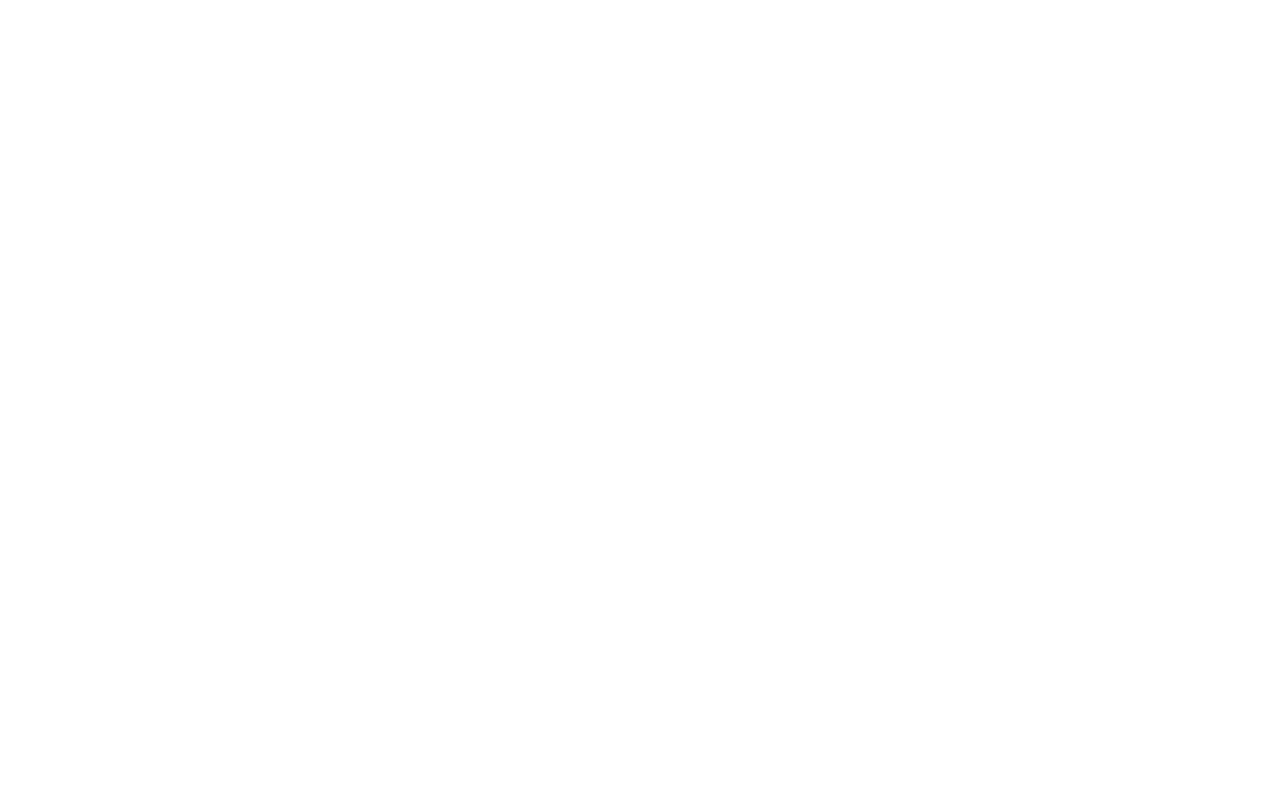
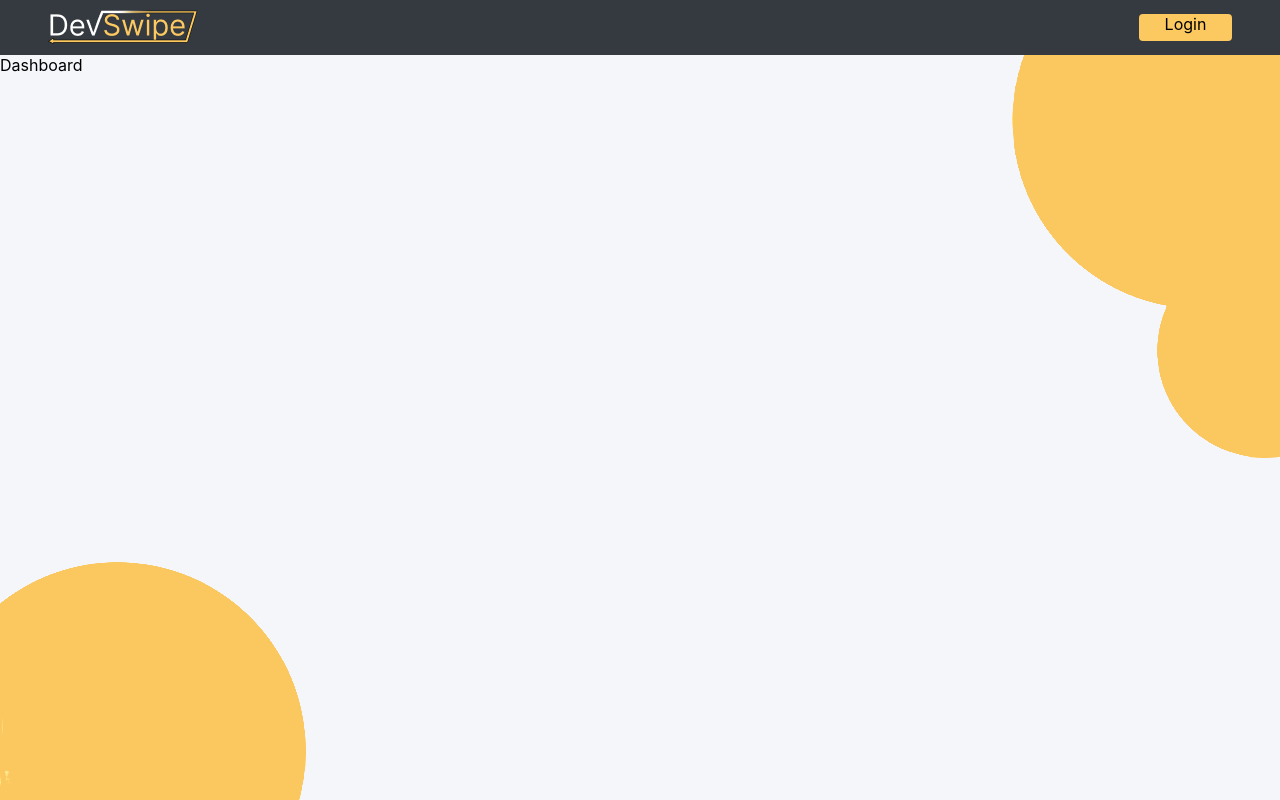
Before and after one commit to Majed-Habli/DevVibe, a React (Create React App) app in the folder Front-End-Website/dev-swipe-web/: page /dashboard in a window 1280 px wide. Before the commit this address had no page. Built offline with nearby package versions, Linux system fonts and the light colour scheme.

Commit message:
Client-Web <> Created a new page layout and set the routes.

```diff
--- a/Front-End-Website/dev-swipe-web/src/App.js
+++ b/Front-End-Website/dev-swipe-web/src/App.js
@@ -3,7 +3,9 @@
 import { BrowserRouter, Routes, Route } from "react-router-dom";
 import Register from "./pages/registration/register";
 import PageLayout from "./utils/pagelayout/pagelayout";
+import DashboardLayout from "./utils/pagelayout/dashboardLayout/dashboardLayout";
 import Login from "./pages/login/login";
+import Dashboard from "./pages/dashboard/dashboard";
 
 function App() {
   return (
@@ -13,6 +15,11 @@
           <Route index element={<Login />} />
           <Route path="/register" element={<Register />} />
         </Route>
+
+        <Route path="/dashboard" element={<DashboardLayout />}>
+          <Route index element={<Dashboard />} />
+          {/* <Route path="/register" element={<Register />} /> */}
+        </Route>
       </Routes>
     </BrowserRouter>
   );
--- /dev/null
+++ b/Front-End-Website/dev-swipe-web/src/pages/dashboard/dashboard.jsx
@@ -0,0 +1,11 @@
+import React from "react";
+import styles from './dashboard.module.css';
+
+const Dashboard = () =>{
+
+    return(
+        <div>Dashboard</div>
+    )
+}
+
+export default Dashboard;
--- /dev/null
+++ b/Front-End-Website/dev-swipe-web/src/utils/pagelayout/dashboardLayout/dashboardLayout.jsx
@@ -0,0 +1,26 @@
+import React from "react";
+import {Outlet} from "react-router-dom";
+import styles from '../dashboardLayout/dashboardLayout.module.css';
+import Navbar from "../../../components/navbar/navbar";
+
+const DashboardLayoout = () => {
+
+    return (
+        <div className={styles.Parent_layout}>
+            <div className={styles.navbar_container}>
+                <Navbar/>
+            </div>
+            <div className={styles.outlet_parent}>
+                <div className={styles.top_img}>
+                    <img src="/topright-icon.png" alt="top right backgroung-image" />
+                </div>
+                <div className={styles.btm_img}>
+                    <img src="/btmleft-icon.png" alt="bottom left backgroung-image" />
+                </div>
+                <Outlet/>
+            </div>
+        </div>
+    )
+}
+
+export default DashboardLayoout;
--- /dev/null
+++ b/Front-End-Website/dev-swipe-web/src/utils/pagelayout/dashboardLayout/dashboardLayout.module.css
@@ -0,0 +1,41 @@
+*{
+    margin: 0;
+    padding: 0;
+    box-sizing: border-box;
+}
+
+.Parent_layout{
+    width: 100%;
+    height: 100vh;
+    display: flex;
+    overflow: hidden;
+    position: relative;
+    flex-direction: column;
+}
+
+.navbar_container{
+    width: 100%;
+    z-index: 1;
+}
+
+.outlet_parent{
+    width: 100%;
+    height: 100%;
+    background-color: #F4F6F9;
+}
+
+.top_img{
+    width: 268px;
+    height: 458px;
+    position: absolute;
+    top: 0;
+    right: 0;
+}
+
+.btm_img{
+    width: 306px;
+    height: 238px;
+    position: absolute;
+    left: 0;
+    bottom: 0;
+}
```
Also changed, not shown: Front-End-Website/dev-swipe-web/src/pages/dashboard/dashboard.module.css (added).
